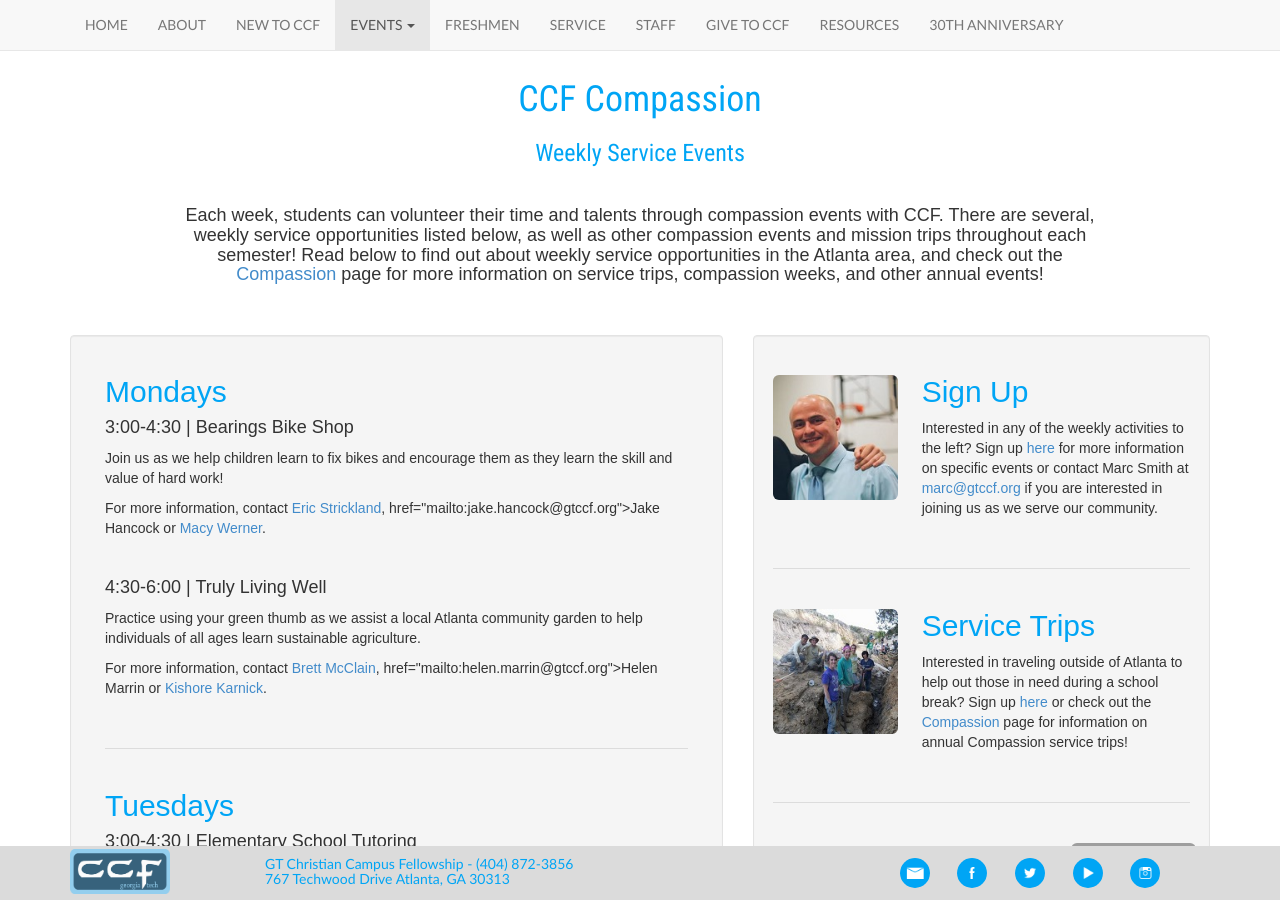
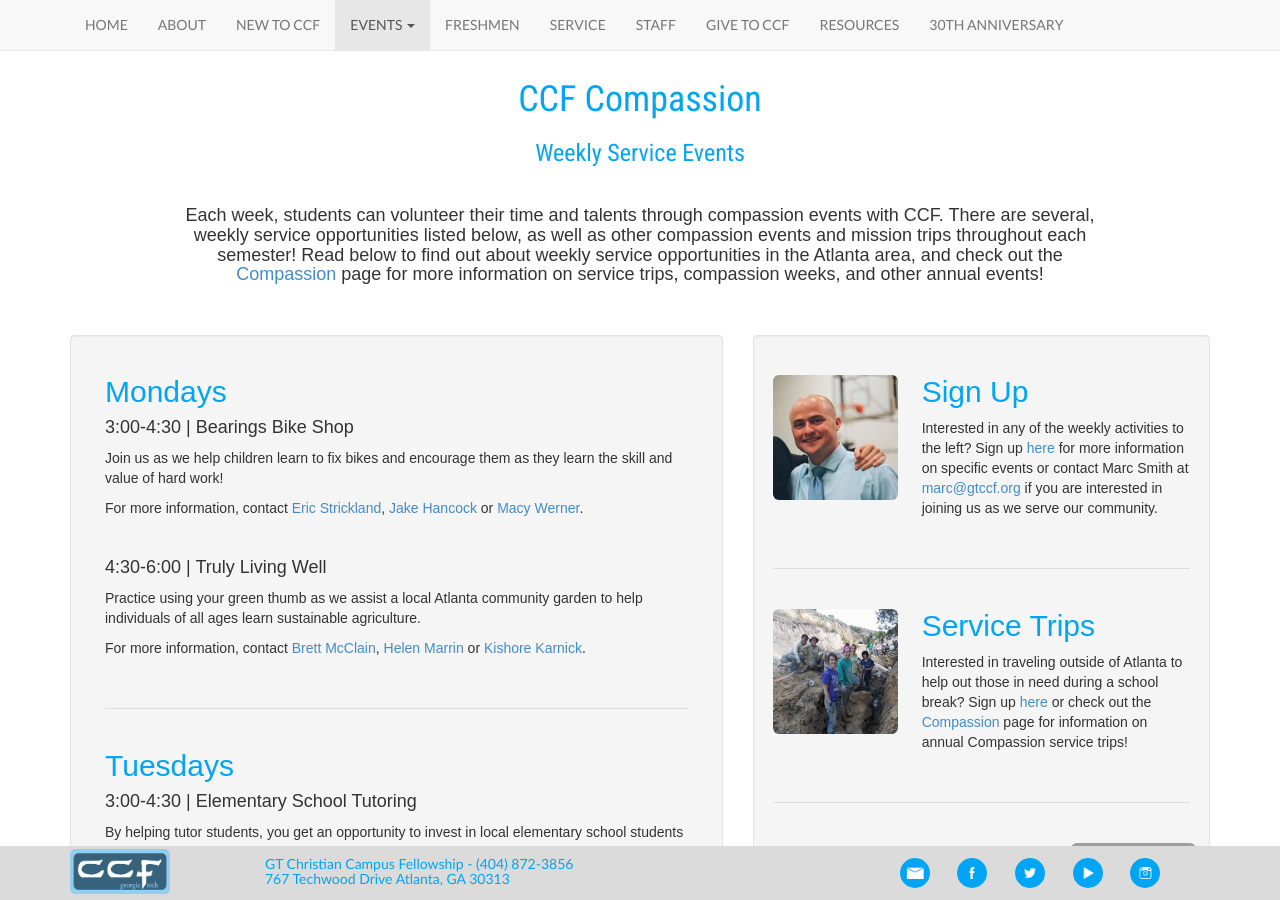
Before and after one commit to gtccf/gtccf.github.io, a Jekyll site: the page built from events/compassion/index.html, in a window 1280 px wide and 900 px high. Built offline with Jekyll 4.4.1, drawn with Linux system fonts in a browser that asks for light colours; nearby versions of some CDN libraries; grey boxes are pictures that could not be loaded.

Commit message:
Resolved formatting issues

```diff
--- a/events/compassion/index.html
+++ b/events/compassion/index.html
@@ -20,12 +20,12 @@ layout: default
             <div class="blue"><h2>Mondays</h2></div>
             <h4>3:00-4:30  |  Bearings Bike Shop</h4>
             <p>Join us as we help children learn to fix bikes and encourage them as they learn the skill and value of hard work!</p>
-            <p>For more information, contact <a href="mailto:eric.strickland@gtccf.org">Eric Strickland</a>, href="mailto:jake.hancock@gtccf.org">Jake Hancock</a> or <a href="mailto:macy.werner@gtccf.org">Macy Werner</a>.</p>
+            <p>For more information, contact <a href="mailto:eric.strickland@gtccf.org">Eric Strickland</a>, <a href="mailto:jake.hancock@gtccf.org">Jake Hancock</a> or <a href="mailto:macy.werner@gtccf.org">Macy Werner</a>.</p>
 
             <br>
             <h4>4:30-6:00  |  Truly Living Well</h4>
             <p>Practice using your green thumb as we assist a local Atlanta community garden to help individuals of all ages learn sustainable agriculture.</p>
-            <p>For more information, contact <a href="mailto:brett.mcclain@gtccf.org">Brett McClain</a>, href="mailto:helen.marrin@gtccf.org">Helen Marrin</a> or <a href="mailto:kishore.karnick@gtccf.org">Kishore Karnick</a>.</p>
+            <p>For more information, contact <a href="mailto:brett.mcclain@gtccf.org">Brett McClain</a>, <a href="mailto:helen.marrin@gtccf.org">Helen Marrin</a> or <a href="mailto:kishore.karnick@gtccf.org">Kishore Karnick</a>.</p>
             <!--<h4>4:30-6:00  |  Bright Futures Team Building</h4>
             <p>Come hang out with us as we play leadership games with children at Bright Futures Academy and show them how to impact the future of Atlanta.</p>
             <p>For more information, contact <a
@@ -87,7 +87,7 @@ layout: default
             <h4>11:00-12:30  |  ReMerge & Art</h4>
             <p>Every Thursday, we head over to ReMerge (formerly known as Church on the Street) to share lunch and build relationships. Through sharing a meal with our most vulnerable neighbors, the homeless of Atlanta, we foster intentional and diverse Christian communities where everyone is welcome.</p>
             <p>For more information, contact <a href="mailto:josh.dixon@gtccf.org">Josh Dixon</a> or <a href="mailto:paloma.cc@gtccf.org">Paloma Costa</a>.</p>
-
+<br>
             <h4>3:00-4:30|  Making Sandwiches at CCF</h4>
             <p>On Mondays, we meet at the CCF house and make sandwiches for our friends on the streets. </p>
             <p>For more information, contact <a href="mailto:john.carlisle@gtccf.org">John Carlisle</a>, <a href="mailto:kishore.karnick@gtccf.org">Kishore Karnick</a>, or <a href="mailto:molly.ricks@gtccf.org">Molly Ricks</a>.</p>
```
